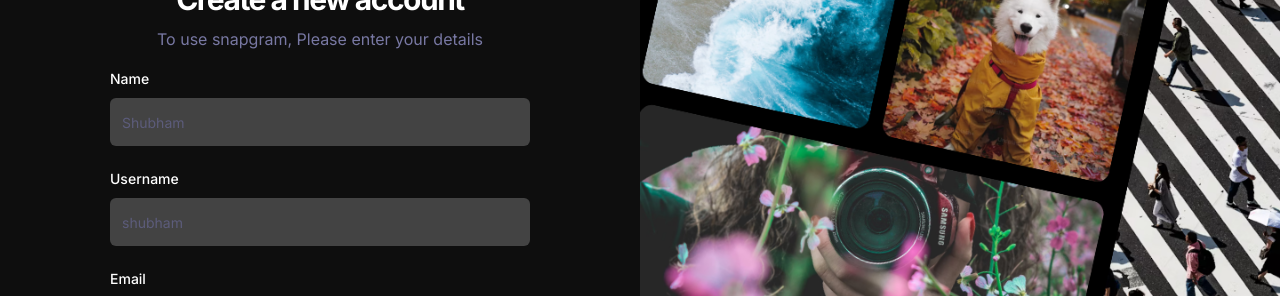
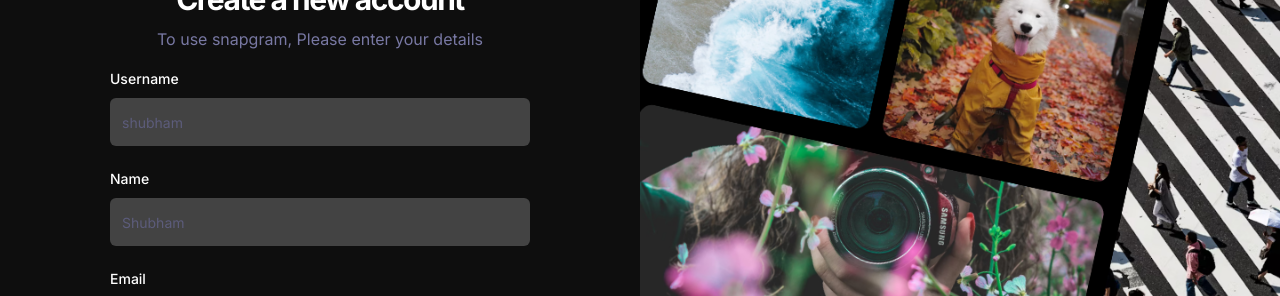
Before and after one commit to LiQuiD-404/Twine, a React (Vite) app: page /sign-up in a window 1280 px wide. Shown: the part 174-470 px from the top of the page. Built offline with nearby package versions, Linux system fonts and the light colour scheme; no server answers.

Commit message:
Update SignupForm.tsx

```diff
--- a/src/_auth/forms/SignupForm.tsx
+++ b/src/_auth/forms/SignupForm.tsx
@@ -89,12 +89,12 @@ const SignupForm = () => {
           className="flex flex-col gap-5 w-full mt-4">
           <FormField
             control={form.control}
-            name="name"
+            name="username"
             render={({ field }) => (
               <FormItem>
-                <FormLabel className="shad-form_label">Name</FormLabel>
+                <FormLabel className="shad-form_label">Username</FormLabel>
                 <FormControl>
-                  <Input placeholder="Shubham" type="text" className="shad-input" {...field} />
+                  <Input placeholder="shubham" type="text" className="shad-input" {...field} />
                 </FormControl>
                 <FormMessage />
               </FormItem>
@@ -103,12 +103,12 @@ const SignupForm = () => {
 
           <FormField
             control={form.control}
-            name="username"
+            name="name"
             render={({ field }) => (
               <FormItem>
-                <FormLabel className="shad-form_label">Username</FormLabel>
+                <FormLabel className="shad-form_label">Name</FormLabel>
                 <FormControl>
-                  <Input placeholder="shubham" type="text" className="shad-input" {...field} />
+                  <Input placeholder="Shubham" type="text" className="shad-input" {...field} />
                 </FormControl>
                 <FormMessage />
               </FormItem>
```
